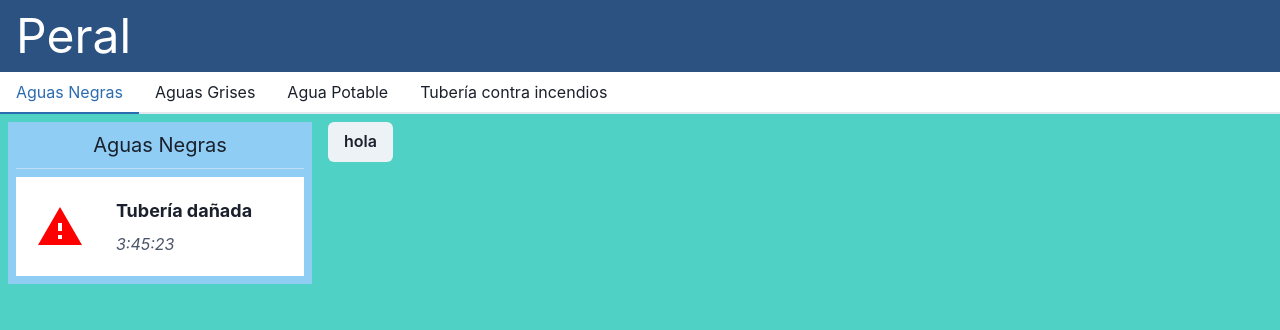
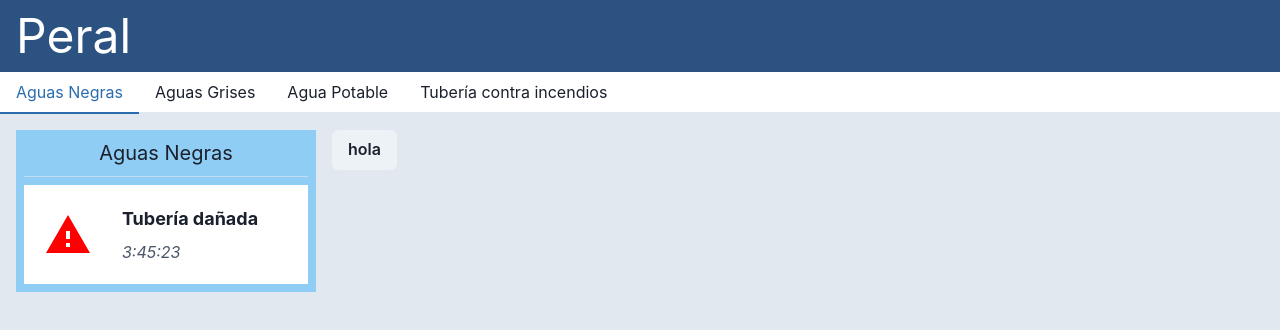
Before and after one commit to Jdelbarcogarza/peral-frontend, a Next.js app: page /dashboard in a window 1280 px wide. Shown: the top 330 px of the page. Built offline with nearby package versions, Linux system fonts and the light colour scheme.

Commit message:
se incrementó el padding y se cambió el fondo

```diff
--- a/components/ContentLayout.js
+++ b/components/ContentLayout.js
@@ -11,7 +11,7 @@ Componente donde va todo el layout de cada tab
 export default function ContentLayout({ children }) {
   return (
    <>
-    <Box bgColor={'teal.300'} height={'100%'} width={'100%'} padding={2}>
+    <Box bgColor={'gray.200'} height={'100%'} width={'100%'} padding={4}>
     {/** TODO: orgnizar para que se vaya a un lado con el grid */}
     {children }
     </Box>
```
